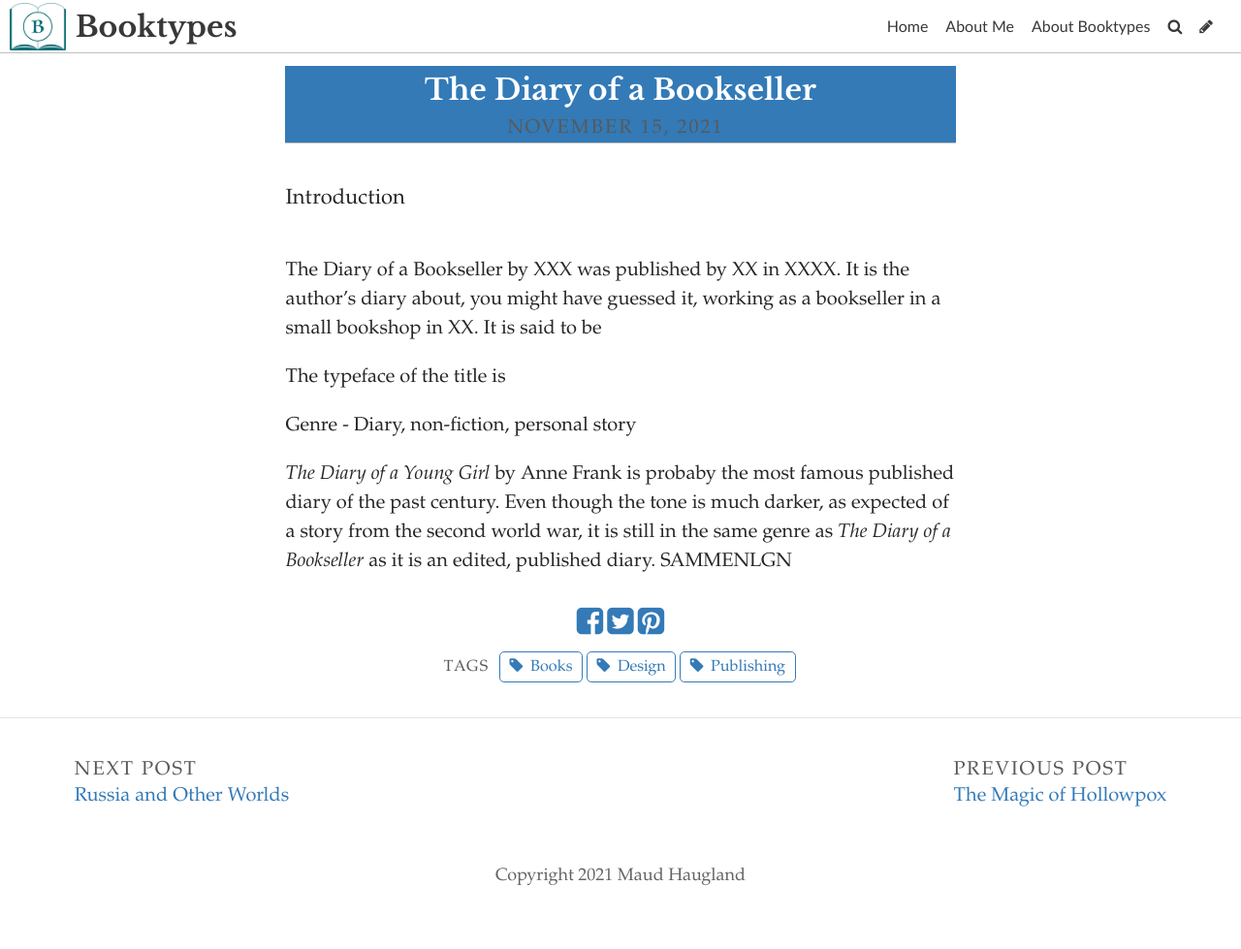
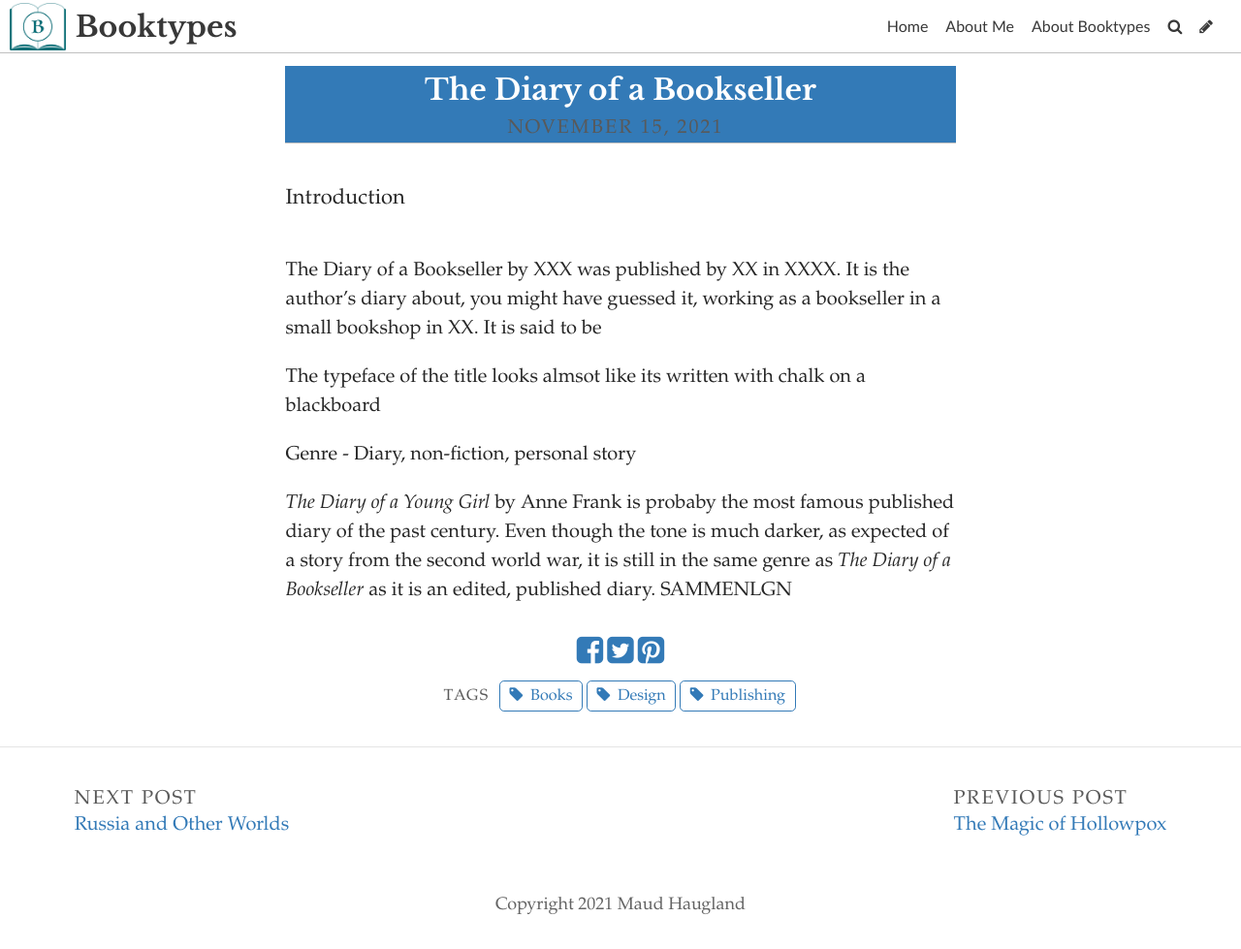
Before and after one commit to maudhaugland/booktypes, a Jekyll site: the page built from _posts/2021-10-12-the-diary-of-a-bookseller.md, in a window 1280 px wide and 979 px high. Shown: the whole window at 97% size. Built offline with Jekyll 4.4.1, drawn with Linux system fonts in a browser that asks for light colours; some web fonts are replaced.

Commit message:
Update Post “2021-10-12-the-diary-of-a-bookseller”

```diff
--- a/_posts/2021-10-12-the-diary-of-a-bookseller.md
+++ b/_posts/2021-10-12-the-diary-of-a-bookseller.md
@@ -15,7 +15,7 @@ Introduction
 
 The Diary of a Bookseller by XXX was published by XX in XXXX. It is the author's diary about, you might have guessed it, working as a bookseller in a small bookshop in XX. It is said to be
 
-The typeface of the title is
+The typeface of the title looks almsot like its written with chalk on a blackboard
 
 Genre - Diary, non-fiction, personal story
 
```
